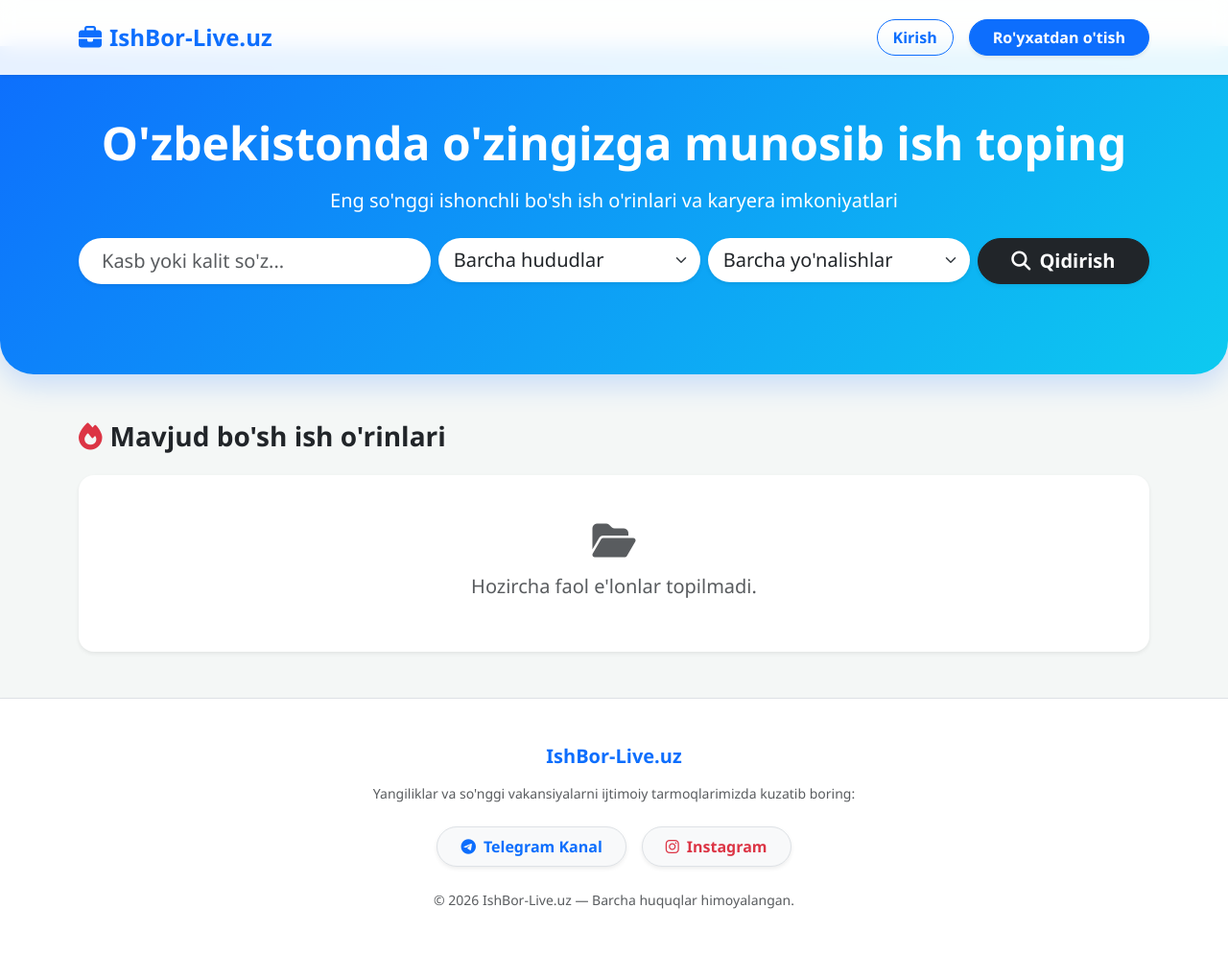
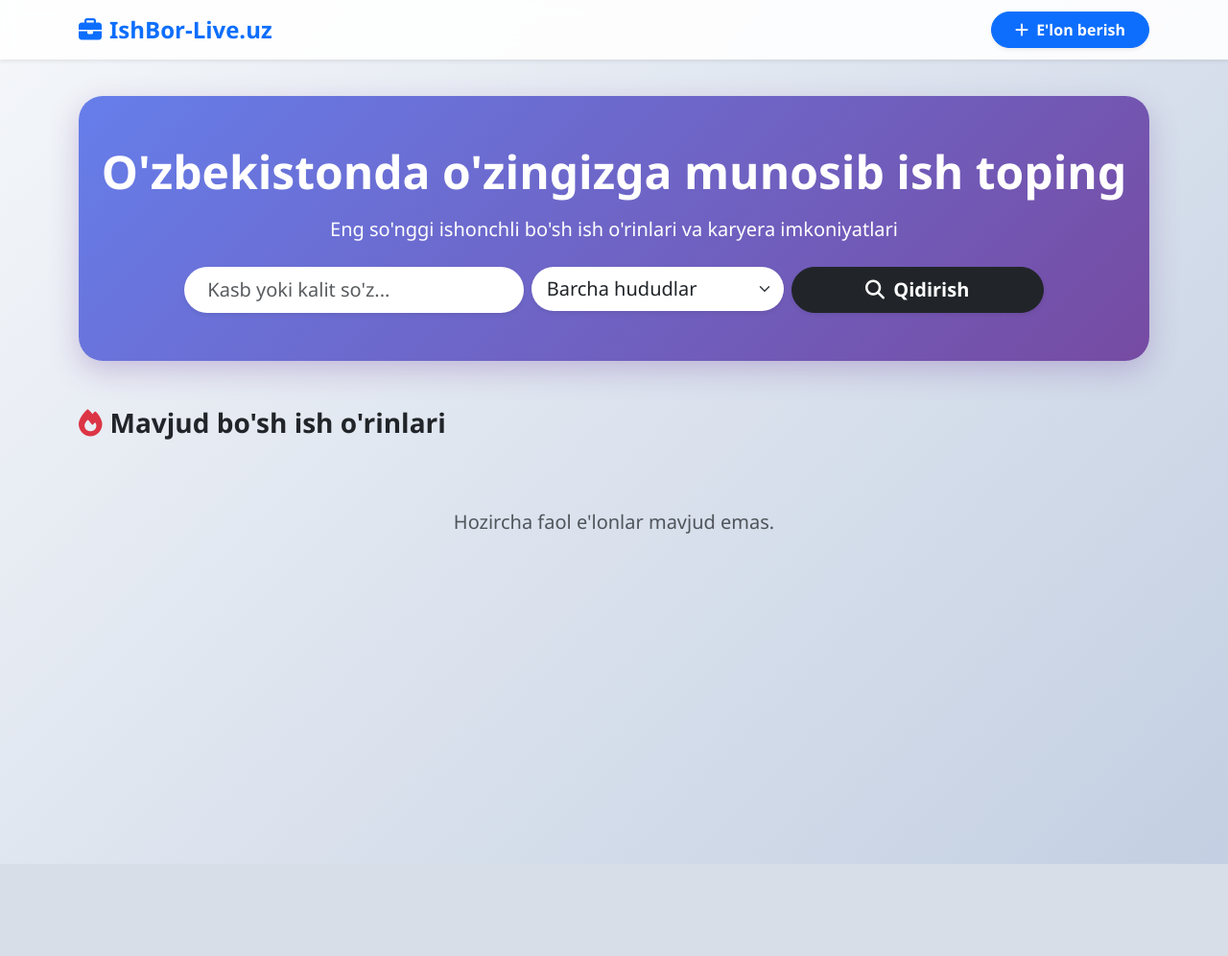
Before and after one commit to xlemann0/ishbor, a Flask app: page / in a window 1280 px wide. Shown: the whole page at 96% size. After the commit the page ends 900 px from the top, so only its background shows below. Run offline with Flask 3, Linux system fonts and the light colour scheme.

Commit message:
Update index.html

```diff
--- a/templates/index.html
+++ b/templates/index.html
@@ -3,39 +3,71 @@
 <head>
     <meta charset="UTF-8">
     <meta name="viewport" content="width=device-width, initial-scale=1.0">
-    <title>IshBor-Live.uz - O'zbekistondagi bo'sh ish o'rinlari</title>
-    <link href="https://cdn.jsdelivr.net/npm/bootstrap@5.3.2/dist/css/bootstrap.min.css" rel="stylesheet">
-    <link rel="stylesheet" href="https://cdnjs.cloudflare.com/ajax/libs/font-awesome/6.4.2/css/all.min.css">
+    <title>IshBor-Live.uz — O'zbekistonda ish o'rinlari</title>
+    <link rel="icon" type="image/png" href="https://cdn-icons-png.flaticon.com/512/3067/3067444.png">
+    <link href="https://cdn.jsdelivr.net/npm/bootstrap@5.3.0/dist/css/bootstrap.min.css" rel="stylesheet">
+    <link rel="stylesheet" href="https://cdnjs.cloudflare.com/ajax/libs/font-awesome/6.4.0/css/all.min.css">
     <style>
-        body { background-color: #f4f7f6; font-family: 'Segoe UI', Tahoma, Geneva, Verdana, sans-serif; }
-        .hero-section { background: linear-gradient(135deg, #0d6efd, #0dcaf0); color: white; padding: 70px 0; border-radius: 0 0 35px 35px; box-shadow: 0 10px 30px rgba(13, 110, 253, 0.2); }
-        .job-card { transition: all 0.3s ease; border: none; border-radius: 16px; box-shadow: 0 4px 12px rgba(0,0,0,0.05); background: white; }
-        .job-card:hover { transform: translateY(-6px); box-shadow: 0 12px 25px rgba(0,0,0,0.1); }
-        .navbar { backdrop-filter: blur(10px); background-color: rgba(255, 255, 255, 0.9) !important; }
+        body {
+            background: linear-gradient(135deg, #f5f7fa 0%, #c3cfe2 100%);
+            min-height: 100vh;
+            font-family: 'Segoe UI', Tahoma, Geneva, Verdana, sans-serif;
+        }
+        .navbar {
+            background: rgba(255, 255, 255, 0.9) !important;
+            backdrop-filter: blur(10px);
+        }
+        .hero-section {
+            background: linear-gradient(135deg, #667eea 0%, #764ba2 100%);
+            color: white;
+            border-radius: 25px;
+            padding: 50px 20px;
+            box-shadow: 0 10px 30px rgba(118, 75, 162, 0.3);
+        }
+        .job-card {
+            background: white;
+            border-radius: 20px;
+            transition: transform 0.3s ease, box-shadow 0.3s ease;
+            border: none;
+        }
+        .job-card:hover {
+            transform: translateY(-5px);
+            box-shadow: 0 12px 25px rgba(0,0,0,0.1);
+        }
+        .badge-custom {
+            background: linear-gradient(45deg, #ff6b6b, #ff8e53);
+            color: white;
+            border-radius: 50px;
+            padding: 6px 15px;
+        }
+        .info-pill {
+            background: #f8f9fa;
+            border-radius: 12px;
+            padding: 8px 12px;
+            font-size: 14px;
+            color: #495057;
+            border: 1px solid #e9ecef;
+        }
     </style>
 </head>
 <body>
 
-    <!-- Navbar -->
-    <nav class="navbar navbar-expand-lg navbar-light fixed-top shadow-sm py-3">
+    <nav class="navbar navbar-expand-lg navbar-light fixed-top shadow-sm">
         <div class="container">
-            <a class="navbar-brand fw-bold text-primary fs-4" href="/"><i class="fa-solid fa-briefcase me-2"></i>IshBor-Live.uz</a>
-            <div class="d-flex align-items-center gap-3">
-                {% if session.get('user_id') %}
-                    <span class="text-secondary fw-semibold small d-none d-md-inline"><i class="fa-solid fa-user-circle me-1"></i> {{ session.get('user_name') }}</span>
-                    <a href="/add-job" class="btn btn-primary rounded-pill px-4 fw-semibold shadow-sm"><i class="fa-solid fa-plus me-1"></i> E'lon berish</a>
-                    <a href="/logout" class="btn btn-outline-danger rounded-pill px-3 btn-sm"><i class="fa-solid fa-right-from-bracket"></i></a>
-                {% else %}
-                    <a href="/login" class="btn btn-outline-primary rounded-pill px-3 fw-semibold">Kirish</a>
-                    <a href="/register" class="btn btn-primary rounded-pill px-4 fw-semibold shadow-sm">Ro'yxatdan o'tish</a>
-                {% endif %}
+            <a class="navbar-brand fw-bold text-primary fs-4" href="/">
+                <i class="fa-solid fa-briefcase me-2"></i>IshBor-Live.uz
+            </a>
+            <div class="d-flex align-items-center">
+                <a href="/add-job" class="btn btn-primary rounded-pill px-4 fw-semibold shadow-sm">
+                    <i class="fa-solid fa-plus me-1"></i> E'lon berish
+                </a>
             </div>
         </div>
     </nav>
 
-    <!-- Hero Section -->
-    <div class="hero-section text-center mt-5 pt-5 mb-5">
-        <div class="container py-4">
+    <div class="container" style="margin-top: 100px;">
+
+        <div class="hero-section text-center mb-5">
             <h1 class="fw-bold display-5 mb-3">O'zbekistonda o'zingizga munosib ish toping</h1>
             <p class="lead mb-4 opacity-90">Eng so'nggi ishonchli bo'sh ish o'rinlari va karyera imkoniyatlari</p>
 
@@ -52,75 +84,69 @@
                     </select>
                 </div>
                 <div class="col-md-3">
-                    <select name="category" class="form-select form-select-lg border-0 shadow-sm rounded-pill px-3">
-                        <option value="Barchasi">Barcha yo'nalishlar</option>
-                        {% for cat in categories %}
-                        <option value="{{ cat }}" {% if request.args.get('category') == cat %}selected{% endif %}>{{ cat }}</option>
-                        {% endfor %}
-                    </select>
-                </div>
-                <div class="col-md-2">
-                    <button type="submit" class="btn btn-dark btn-lg w-100 rounded-pill shadow-sm fw-semibold"><i class="fa-solid fa-search me-1"></i> Qidirish</button>
+                    <button type="submit" class="btn btn-dark btn-lg w-100 rounded-pill shadow-sm fw-semibold">
+                        <i class="fa-solid fa-search me-1"></i> Qidirish
+                    </button>
                 </div>
             </form>
         </div>
-    </div>
 
-    <!-- Jobs List -->
-    <div class="container mb-5">
         <h3 class="fw-bold mb-4 text-dark"><i class="fa-solid fa-fire text-danger me-2"></i>Mavjud bo'sh ish o'rinlari</h3>
 
-        {% if jobs %}
-        <div class="row row-cols-1 row-cols-md-2 g-4">
+        <div class="row">
             {% for job in jobs %}
-            <div class="col">
-                <div class="card job-card h-100 p-4">
-                    <div class="d-flex justify-content-between align-items-start mb-2">
-                        <h4 class="card-title fw-bold text-dark mb-0">{{ job.title }}</h4>
-                        <span class="badge bg-primary bg-opacity-10 text-primary px-3 py-2 rounded-pill fw-semibold">{{ job.category }}</span>
-                    </div>
-                    <h6 class="text-muted mb-3"><i class="fa-solid fa-building text-secondary me-1"></i> {{ job.company }}</h6>
-
-                    <div class="d-flex flex-wrap gap-2 mb-3">
-                        <span class="badge bg-light text-dark border px-3 py-2"><i class="fa-solid fa-location-dot text-danger me-1"></i> {{ job.region }}</span>
-                        <span class="badge bg-light text-dark border px-3 py-2"><i class="fa-solid fa-clock text-info me-1"></i> {{ job.job_type }}</span>
-                        <span class="badge bg-light text-dark border px-3 py-2"><i class="fa-solid fa-wallet text-success me-1"></i> {{ job.salary }}</span>
-                        <span class="badge bg-light text-dark border px-3 py-2"><i class="fa-solid fa-user-tie text-secondary me-1"></i> {{ job.experience }}</span>
+            <div class="col-md-6 mb-4">
+                <div class="job-card p-4 shadow-sm">
+                    <div class="d-flex justify-content-between align-items-start mb-3">
+                        <div>
+                            <h4 class="fw-bold text-dark mb-1">{{ job.title }}</h4>
+                            <p class="text-muted small mb-0"><i class="fa-solid fa-building me-1"></i> {{ job.company }}</p>
+                        </div>
+                        <span class="badge badge-custom">{{ job.category }}</span>
                     </div>
 
-                    <p class="card-text text-secondary mb-4" style="white-space: pre-line;">{{ job.description }}</p>
+                    <div class="row g-2 mb-3">
+                        <div class="col-6">
+                            <div class="info-pill">
+                                <i class="fa-solid fa-location-dot text-danger me-2"></i><strong>Hudud:</strong> {{ job.region }}
+                            </div>
+                        </div>
+                        <div class="col-6">
+                            <div class="info-pill">
+                                <i class="fa-solid fa-clock text-primary me-2"></i><strong>Bandlik:</strong> {{ job.job_type }}
+                            </div>
+                        </div>
+                        <div class="col-6">
+                            <div class="info-pill">
+                                <i class="fa-solid fa-money-bill-wave text-success me-2"></i><strong>Oylik:</strong> {{ job.salary }}
+                            </div>
+                        </div>
+                        <div class="col-6">
+                            <div class="info-pill">
+                                <i class="fa-solid fa-user-tie text-warning me-2"></i><strong>Tajriba:</strong> {{ job.experience }}
+                            </div>
+                        </div>
+                    </div>
 
-                    <div class="d-flex gap-2 mt-auto">
-                        <a href="tel:{{ job.phone }}" class="btn btn-outline-primary flex-grow-1 fw-semibold rounded-pill"><i class="fa-solid fa-phone me-1"></i> {{ job.phone }}</a>
-                        {% if job.telegram %}
-                        <a href="https://t.me/{{ job.telegram.replace('@', '') }}" target="_blank" class="btn btn-primary px-4 fw-semibold rounded-pill"><i class="fa-brands fa-telegram"></i></a>
-                        {% endif %}
+                    <p class="text-secondary small mb-3">{{ job.description[:100] }}...</p>
+
+                    <div class="d-flex justify-content-between align-items-center">
+                        <a href="/job/{{ job.id }}" class="btn btn-outline-primary rounded-pill px-4 fw-semibold btn-sm">
+                            <i class="fa-solid fa-eye me-1"></i> Batafsil ko'rish
+                        </a>
+                        <a href="tel:{{ job.phone }}" class="btn btn-success rounded-pill px-4 fw-semibold btn-sm shadow-sm">
+                            <i class="fa-solid fa-phone me-1"></i> {{ job.phone }}
+                        </a>
                     </div>
                 </div>
             </div>
+            {% else %}
+            <div class="col-12 text-center py-5">
+                <p class="text-muted fs-5">Hozircha faol e'lonlar mavjud emas.</p>
+            </div>
             {% endfor %}
         </div>
-        {% else %}
-        <div class="text-center py-5 bg-white rounded-4 shadow-sm border-0">
-            <i class="fa-solid fa-folder-open text-muted fs-1 mb-3"></i>
-            <h5 class="text-muted">Hozircha faol e'lonlar topilmadi.</h5>
-        </div>
-        {% endif %}
     </div>
 
-    <!-- Footer -->
-    <footer class="bg-white border-top py-5 mt-5 shadow-sm">
-        <div class="container text-center">
-            <h5 class="fw-bold mb-3 text-primary">IshBor-Live.uz</h5>
-            <p class="text-muted small mb-4">Yangiliklar va so'nggi vakansiyalarni ijtimoiy tarmoqlarimizda kuzatib boring:</p>
-            <div class="d-flex justify-content-center gap-3 mb-4">
-                <a href="https://t.me/Ishbor_Live" target="_blank" class="btn btn-light border px-4 py-2 rounded-pill text-primary fw-semibold shadow-sm"><i class="fa-brands fa-telegram me-2"></i>Telegram Kanal</a>
-                <a href="https://instagram.com/ishbor.live" target="_blank" class="btn btn-light border px-4 py-2 rounded-pill text-danger fw-semibold shadow-sm"><i class="fa-brands fa-instagram me-2"></i>Instagram</a>
-            </div>
-            <p class="text-muted small mb-0">&copy; 2026 IshBor-Live.uz — Barcha huquqlar himoyalangan.</p>
-        </div>
-    </footer>
-
-    <script src="https://cdn.jsdelivr.net/npm/bootstrap@5.3.2/dist/js/bootstrap.bundle.min.js"></script>
 </body>
 </html>
```
